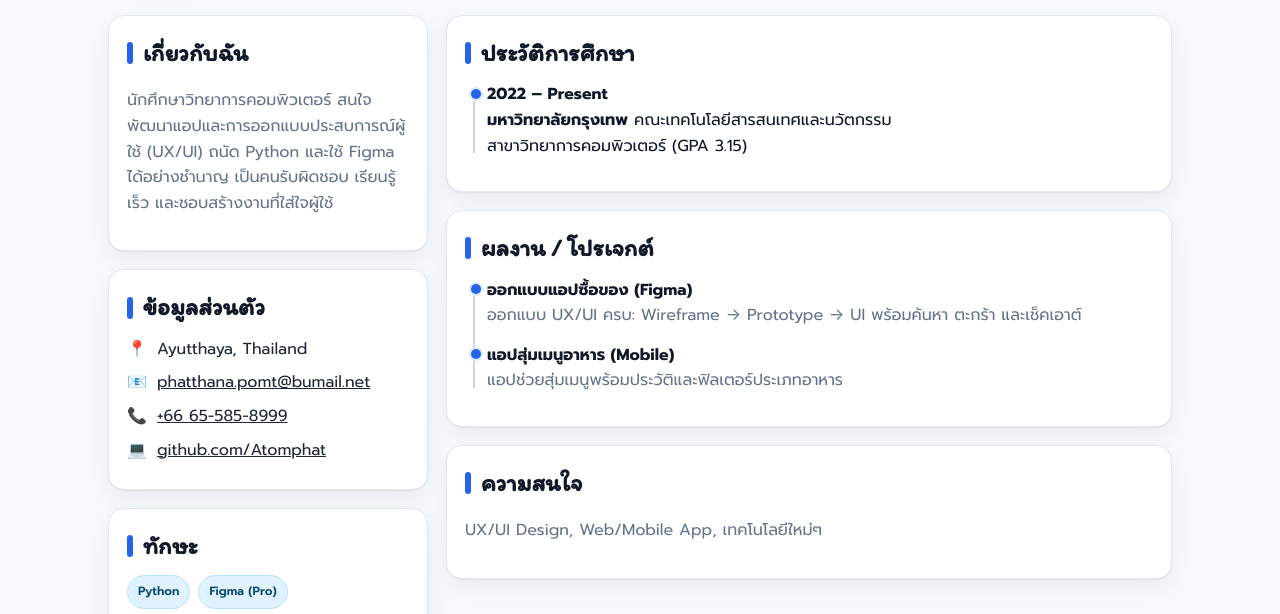
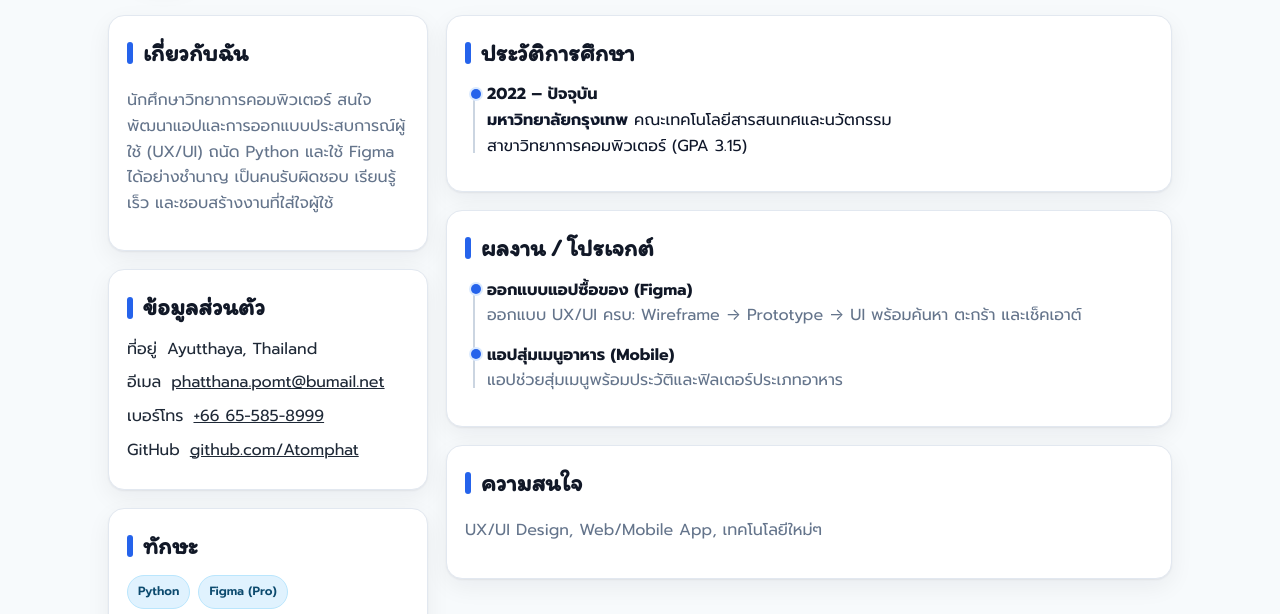
Before and after one commit to Atomphat/1650700451_CS319_427D_Assignment1, a plain HTML site: page index.html in a window 1280 px wide. Shown: the part 171-785 px from the top of the page. Drawn offline with Linux system fonts and the light colour scheme.

Commit message:
index.html

```diff
--- a/index.html
+++ b/index.html
@@ -35,10 +35,10 @@
         <section class="card">
           <h2 class="sec-title"><span class="bar"></span><span data-i18n-key="profile_title">ข้อมูลส่วนตัว</span></h2>
           <ul class="contact">
-            <li>📍 <span data-i18n-key="location">Ayutthaya, Thailand</span></li>
-            <li>📧 <a href="mailto:phatthana.pomt@bumail.net">phatthana.pomt@bumail.net</a></li>
-            <li>📞 <a href="tel:+66655858999">+66 65-585-8999</a></li>
-            <li>💻 <a href="https://github.com/Atomphat" target="_blank" rel="noreferrer">github.com/Atomphat</a></li>
+            <li>ที่อยู่ <span data-i18n-key="location">Ayutthaya, Thailand</span></li>
+            <li>อีเมล <a href="mailto:phatthana.pomt@bumail.net">phatthana.pomt@bumail.net</a></li>
+            <li>เบอร์โทร <a href="tel:+66655858999">+66 65-585-8999</a></li>
+            <li>GitHub <a href="https://github.com/Atomphat" target="_blank" rel="noreferrer">github.com/Atomphat</a></li>
           </ul>
         </section>
 
@@ -63,7 +63,7 @@
           <h2 class="sec-title"><span class="bar"></span><span data-i18n-key="edu_title">ประวัติการศึกษา</span></h2>
           <div class="timeline">
             <div class="t-item">
-              <div class="t-year">2022 – Present</div>
+              <div class="t-year">2022 – ปัจจุบัน</div>
               <div data-i18n-key="edu_bu_line1"><strong>มหาวิทยาลัยกรุงเทพ</strong> คณะเทคโนโลยีสารสนเทศและนวัตกรรม</div>
               <div data-i18n-key="edu_bu_line2">สาขาวิทยาการคอมพิวเตอร์ (GPA 3.15)</div>
             </div>
```
